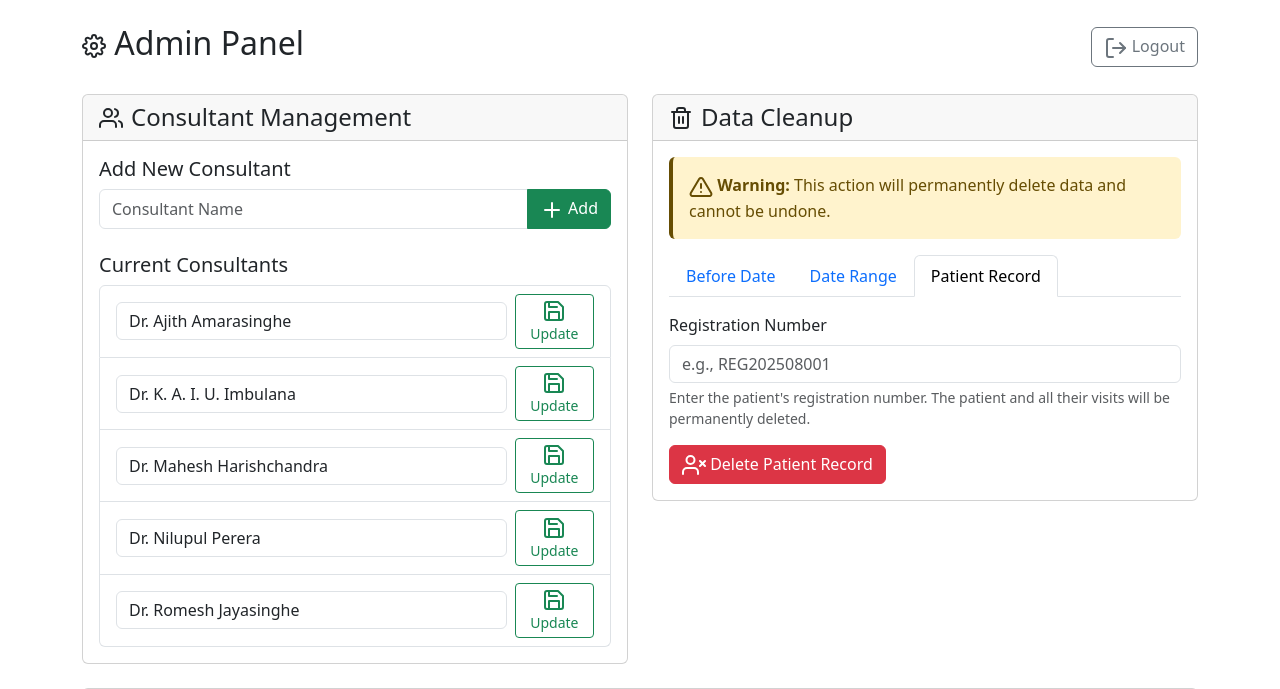
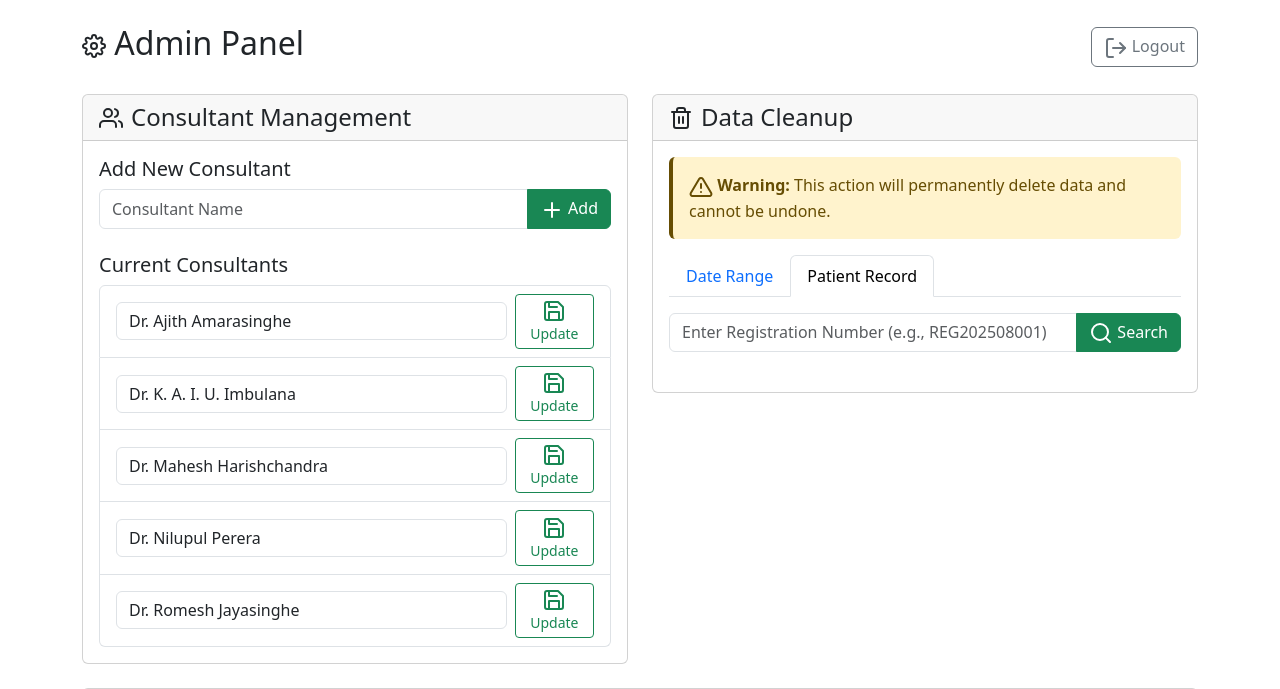
Before and after one commit to iamarasinghe96/kidsclinic, a Flask app: page /admin_panel in a window 1280 px wide, after a click on "Patient Record". Shown: the part 58-747 px from the top of the page. Run offline with Flask 3, Linux system fonts and the light colour scheme; the visitor is signed in with stand-in values (Sample User, id 1).

Commit message:
Allow selecting and deleting specific patient visits
Updates the admin panel to remove the "Delete visits before this date" option and replaces it with a new feature to search for patient visits by registration number. Users can now select individual visits for deletion. The system also allows for the deletion of the entire patient record if no visits remain after the selected deletions. A new route, `/admin/search_patient_visits`, is added to facilitate fetching visit data for a given registration number.

Replit-Commit-Author: Agent
Replit-Commit-Session-Id: 551d8876-8d1c-4c2f-9695-4aec3e798929
Replit-Commit-Checkpoint-Type: full_checkpoint
Replit-Commit-Screenshot-Url: https://storage.googleapis.com/screenshot-production-us-central1/2b830754-4a31-4342-a6c6-7ddd6c11e4a7/551d8876-8d1c-4c2f-9695-4aec3e798929/GkCmnsP

```diff
--- a/routes.py
+++ b/routes.py
@@ -464,38 +464,44 @@ def admin_cleanup_data():
             db.session.rollback()
             flash(f'Error during date range cleanup: {str(e)}', 'error')
 
-    elif cleanup_type == 'registration_number':
-        reg_number = request.form.get('registration_number', '').strip()
+    elif cleanup_type == 'selected_visits':
+        visit_ids = request.form.getlist('visit_ids')
+        delete_patient = request.form.get('delete_patient') == 'on'
 
-        if not reg_number:
-            flash('Please enter a registration number', 'error')
+        if not visit_ids:
+            flash('Please select at least one visit to delete', 'error')
             return redirect(url_for('admin_panel'))
 
         try:
-            # Find patient by registration number
-            patient = Patient.query.filter_by(registration_number=reg_number).first()
+            # Get visits to delete
+            visits_to_delete = Visit.query.filter(Visit.id.in_(visit_ids)).all()
+            patient = visits_to_delete[0].patient if visits_to_delete else None
 
-            if not patient:
-                flash(f'Patient with registration number "{reg_number}" not found', 'error')
-                return redirect(url_for('admin_panel'))
-
-            # Get all visits for this patient
-            visits = Visit.query.filter_by(patient_id=patient.id).all()
-            visit_count = len(visits)
-
-            # Delete all visits for this patient
-            for visit in visits:
+            # Delete selected visits
+            for visit in visits_to_delete:
                 db.session.delete(visit)
 
-            # Delete the patient
-            db.session.delete(patient)
+            deleted_count = len(visits_to_delete)
+
+            # Delete patient if requested and no other visits remain
+            patient_deleted = False
+            if delete_patient and patient:
+                remaining_visits = Visit.query.filter_by(patient_id=patient.id).filter(~Visit.id.in_(visit_ids)).count()
+                if remaining_visits == 0:
+                    db.session.delete(patient)
+                    patient_deleted = True
+
             db.session.commit()
 
-            flash(f'Patient "{patient.full_name}" ({reg_number}) and {visit_count} related visits deleted successfully', 'success')
+            message = f'{deleted_count} visit(s) deleted successfully'
+            if patient_deleted:
+                message += f' and patient "{patient.full_name}" removed'
+
+            flash(message, 'success')
 
         except Exception as e:
             db.session.rollback()
-            flash(f'Error deleting patient record: {str(e)}', 'error')
+            flash(f'Error deleting visits: {str(e)}', 'error')
 
     elif cleanup_type == 'before_date':
         cleanup_date = request.form.get('cleanup_date')
@@ -535,3 +541,39 @@ def admin_cleanup_data():
         flash('Invalid cleanup type selected', 'error')
 
     return redirect(url_for('admin_panel'))
+
+@app.route('/admin/search_patient_visits')
+def admin_search_patient_visits():
+    if not session.get('admin_logged_in'):
+        return jsonify({'error': 'Unauthorized'}), 401
+
+    reg_number = request.args.get('reg_number', '').strip()
+    if not reg_number:
+        return jsonify({'error': 'Registration number is required'}), 400
+
+    patient = Patient.query.filter_by(registration_number=reg_number).first()
+    if not patient:
+        return jsonify({'error': f'Patient with registration number "{reg_number}" not found'}), 404
+
+    visits = Visit.query.filter_by(patient_id=patient.id).order_by(Visit.visit_date.desc()).all()
+
+    visit_data = []
+    for visit in visits:
+        visit_data.append({
+            'id': visit.id,
+            'visit_date': visit.visit_date.strftime('%Y-%m-%d'),
+            'visit_time': visit.visit_date.strftime('%H:%M'),
+            'status': visit.status,
+            'consultant': visit.consultant.name,
+            'completed_at': visit.completed_at.strftime('%H:%M') if visit.completed_at else None
+        })
+
+    return jsonify({
+        'patient': {
+            'registration_number': patient.registration_number,
+            'full_name': patient.full_name,
+            'date_of_birth': patient.date_of_birth.strftime('%Y-%m-%d'),
+            'contact_number': patient.contact_number
+        },
+        'visits': visit_data
+    })
--- a/templates/admin_panel.html
+++ b/templates/admin_panel.html
@@ -81,10 +81,7 @@
                 <!-- Cleanup Tabs -->
                 <ul class="nav nav-tabs mb-3" id="cleanupTabs">
                     <li class="nav-item">
-                        <a class="nav-link active" id="before-date-tab" data-bs-toggle="tab" href="#before-date">Before Date</a>
-                    </li>
-                    <li class="nav-item">
-                        <a class="nav-link" id="date-range-tab" data-bs-toggle="tab" href="#date-range">Date Range</a>
+                        <a class="nav-link active" id="date-range-tab" data-bs-toggle="tab" href="#date-range">Date Range</a>
                     </li>
                     <li class="nav-item">
                         <a class="nav-link" id="patient-record-tab" data-bs-toggle="tab" href="#patient-record">Patient Record</a>
@@ -92,27 +89,10 @@
                 </ul>
 
                 <div class="tab-content">
-                    <!-- Delete Before Date -->
-                    <div class="tab-pane fade show active" id="before-date">
-                        <form method="POST" action="{{ url_for('admin_cleanup_data') }}"
-                              onsubmit="return confirm('Are you sure you want to delete all visits before this date? This action cannot be undone!');">
-                            <input type="hidden" name="cleanup_type" value="before_date">
-                            <div class="mb-3">
-                                <label for="cleanup_date" class="form-label">Delete visits before this date</label>
-                                <input type="date" class="form-control" id="cleanup_date" name="cleanup_date" required>
-                                <div class="form-text">
-                                    All visits before this date will be deleted. Patients with no remaining visits will also be removed.
-                                </div>
-                            </div>
-                            <button type="submit" class="btn btn-danger">
-                                <i data-feather="trash-2"></i>
-                                Delete Old Data
-                            </button>
-                        </form>
-                    </div>
+                    <!-- Search Patient Visits -->
 
                     <!-- Delete Date Range -->
-                    <div class="tab-pane fade" id="date-range">
+                    <div class="tab-pane fade show active" id="date-range">
                         <form method="POST" action="{{ url_for('admin_cleanup_data') }}"
                               onsubmit="return confirm('Are you sure you want to delete all visits within this date range? This action cannot be undone!');">
                             <input type="hidden" name="cleanup_type" value="date_range">
@@ -138,22 +118,20 @@
 
                     <!-- Delete Patient Record -->
                     <div class="tab-pane fade" id="patient-record">
-                        <form method="POST" action="{{ url_for('admin_cleanup_data') }}"
-                              onsubmit="return confirm('Are you sure you want to delete this patient and all their visits? This action cannot be undone!');">
-                            <input type="hidden" name="cleanup_type" value="registration_number">
-                            <div class="mb-3">
-                                <label for="registration_number" class="form-label">Registration Number</label>
-                                <input type="text" class="form-control" id="registration_number" name="registration_number"
-                                       placeholder="e.g., REG202508001" required>
-                                <div class="form-text">
-                                    Enter the patient's registration number. The patient and all their visits will be permanently deleted.
-                                </div>
+                        <div class="mb-4">
+                            <div class="input-group">
+                                <input type="text" class="form-control" id="searchRegNumber"
+                                       placeholder="Enter Registration Number (e.g., REG202508001)">
+                                <button type="button" class="btn btn-success" onclick="searchPatientVisits()">
+                                    <i data-feather="search"></i>
+                                    Search
+                                </button>
                             </div>
-                            <button type="submit" class="btn btn-danger">
-                                <i data-feather="user-x"></i>
-                                Delete Patient Record
-                            </button>
-                        </form>
+                        </div>
+
+                        <div id="patientVisitsResult" style="display: none;">
+                            <!-- Patient visits will be loaded here -->
+                        </div>
                     </div>
                 </div>
             </div>
@@ -199,4 +177,164 @@
         </a>
     </div>
 </div>
+
+<script>
+async function searchPatientVisits() {
+    const regNumber = document.getElementById('searchRegNumber').value.trim();
+    if (!regNumber) {
+        alert('Please enter a registration number');
+        return;
+    }
+
+    try {
+        const response = await fetch(`/admin/search_patient_visits?reg_number=${encodeURIComponent(regNumber)}`);
+        const data = await response.json();
+
+        if (!response.ok) {
+            alert(data.error || 'Error searching for patient');
+            return;
+        }
+
+        displayPatientVisits(data);
+
+    } catch (error) {
+        console.error('Error:', error);
+        alert('Error searching for patient visits');
+    }
+}
+
+function displayPatientVisits(data) {
+    const resultDiv = document.getElementById('patientVisitsResult');
+
+    let visitsHtml = `
+        <div class="card">
+            <div class="card-header">
+                <h5><i data-feather="user"></i> Patient: ${data.patient.full_name}</h5>
+            </div>
+            <div class="card-body">
+                <div class="row mb-3">
+                    <div class="col-md-3">
+                        <strong>Registration:</strong><br>
+                        ${data.patient.registration_number}
+                    </div>
+                    <div class="col-md-3">
+                        <strong>Date of Birth:</strong><br>
+                        ${data.patient.date_of_birth}
+                    </div>
+                    <div class="col-md-3">
+                        <strong>Contact:</strong><br>
+                        ${data.patient.contact_number}
+                    </div>
+                    <div class="col-md-3">
+                        <strong>Total Visits:</strong><br>
+                        ${data.visits.length}
+                    </div>
+                </div>
+
+                <form method="POST" action="/admin/cleanup_data"
+                      onsubmit="return confirmVisitDeletion();">
+                    <input type="hidden" name="cleanup_type" value="selected_visits">
+
+                    <div class="mb-3">
+                        <div class="form-check">
+                            <input class="form-check-input" type="checkbox" id="selectAllVisits"
+                                   onchange="toggleAllVisits(this)">
+                            <label class="form-check-label" for="selectAllVisits">
+                                <strong>Select All Visits</strong>
+                            </label>
+                        </div>
+                    </div>
+
+                    <div class="table-responsive">
+                        <table class="table table-sm">
+                            <thead>
+                                <tr>
+                                    <th>Select</th>
+                                    <th>Visit Date</th>
+                                    <th>Time</th>
+                                    <th>Status</th>
+                                    <th>Consultant</th>
+                                    <th>Completed</th>
+                                </tr>
+                            </thead>
+                            <tbody>`;
+
+    data.visits.forEach(visit => {
+        const statusBadge = visit.status === 'completed' ? 'badge bg-success' : 'badge bg-warning';
+        visitsHtml += `
+                                <tr>
+                                    <td>
+                                        <input type="checkbox" name="visit_ids" value="${visit.id}"
+                                               class="form-check-input visit-checkbox">
+                                    </td>
+                                    <td>${visit.visit_date}</td>
+                                    <td>${visit.visit_time}</td>
+                                    <td><span class="${statusBadge}">${visit.status}</span></td>
+                                    <td>${visit.consultant}</td>
+                                    <td>${visit.completed_at || '-'}</td>
+                                </tr>`;
+    });
+
+    visitsHtml += `
+                            </tbody>
+                        </table>
+                    </div>
+
+                    <div class="mt-3">
+                        <div class="form-check mb-3">
+                            <input class="form-check-input" type="checkbox" name="delete_patient" id="deletePatient">
+                            <label class="form-check-label" for="deletePatient">
+                                Also delete patient record if no visits remain
+                            </label>
+                        </div>
+
+                        <button type="submit" class="btn btn-danger">
+                            <i data-feather="trash-2"></i>
+                            Delete Selected Visits
+                        </button>
+                        <button type="button" class="btn btn-secondary" onclick="clearPatientSearch()">
+                            <i data-feather="x"></i>
+                            Clear
+                        </button>
+                    </div>
+                </form>
+            </div>
+        </div>
+    `;
+
+    resultDiv.innerHTML = visitsHtml;
+    resultDiv.style.display = 'block';
+    feather.replace();
+}
+
+function toggleAllVisits(selectAllCheckbox) {
+    const visitCheckboxes = document.querySelectorAll('.visit-checkbox');
+    visitCheckboxes.forEach(checkbox => {
+        checkbox.checked = selectAllCheckbox.checked;
+    });
+}
+
+function confirmVisitDeletion() {
+    const selectedVisits = document.querySelectorAll('.visit-checkbox:checked');
+    if (selectedVisits.length === 0) {
+        alert('Please select at least one visit to delete');
+        return false;
+    }
+
+    const deletePatient = document.getElementById('deletePatient').checked;
+    let message = `Are you sure you want to delete ${selectedVisits.length} selected visit(s)?`;
+    if (deletePatient) {
+        message += ' This will also delete the patient record if no visits remain.';
+    }
+    message += ' This action cannot be undone!';
+
+    return confirm(message);
+}
+
+function clearPatientSearch() {
+    document.getElementById('searchRegNumber').value = '';
+    document.getElementById('patientVisitsResult').style.display = 'none';
+}
+</script>
+
 {% endblock %}
```
Also changed, not shown: instance/clinic.db.
